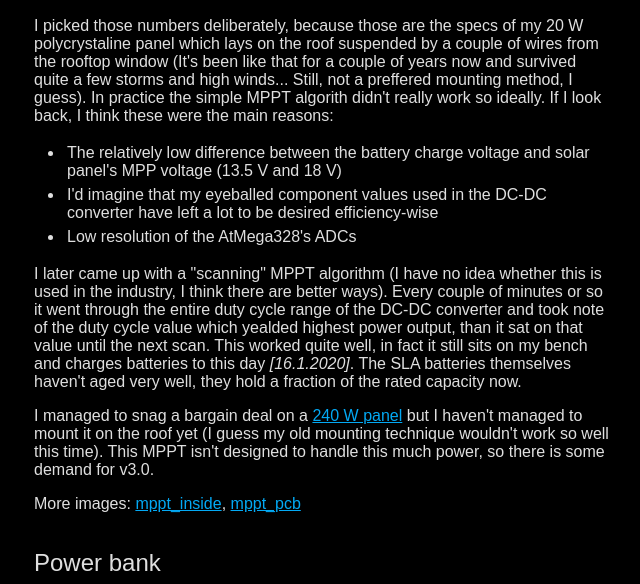
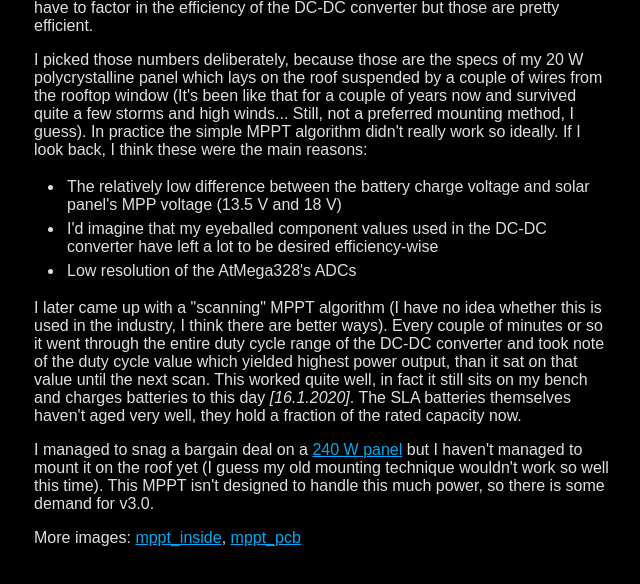
Before and after one commit to georges-circuits/website_source, a PHP site: page /?theme=1 in a window 1280 px wide. Shown: the part 5052-5636 px from the top of the page, without its empty margins (30-670 px from the left). Run offline with PHP 8.4, Linux system fonts and the light colour scheme.

Commit message:
content and spellchecks, formating

```diff
--- a/index.php
+++ b/index.php
@@ -5,8 +5,7 @@
     <head>
         <meta charset="utf-8" name="viewport" content="width=device-width, initial-scale=1">
         <!-- <meta name="keywords" content="blog,about"> TODO-->
-        <title>My site</title>
-        <style type="text/css">
+        <title>manakjiri.eu</title>
         <?php
             function a_img($fname) {
                 echo "<a href=\"/images/$fname\"><img src=\"/images/lq/$fname\" alt=\"$fname\"></a>";
@@ -31,6 +30,7 @@
                 }
             }
             function my_h1($heading) {
+                // the name is missleading, it donesn't have to be HTML's h1
                 $h = "1";
                 $id = to_id($heading);
                 echo "<a class=\"anchor\" id=$id></a>";
@@ -56,6 +56,7 @@
                 $foreground_a = "#3f51b5";
                 $foreground_a_hover = "#03a9f4";
                 $text_highlight = "#EEEEEE";
+                $image_opacity = "1";
             }
             else
             {
@@ -64,8 +65,10 @@
                 $foreground_a = "#03a9f4"; //03a9f4
                 $foreground_a_hover = "#3f51b5"; //3f51b5
                 $text_highlight = "#2E2E2E";
+                $image_opacity = "0.7";
             }
         ?>
+        <style type="text/css">
             body {
                 font-family: sans-serif;
                 <?php echo "background-color: $background;\n"; ?>
@@ -122,6 +125,7 @@
                 max-width: 100%;
                 margin-left: 10px;
                 margin-bottom: 30px;
+                <?php /* echo "opacity: $image_opacity;\n"; */ ?>
             }
             * {
                 box-sizing: border-box;
@@ -147,7 +151,7 @@
         </style>
     </head>
     <body>
-        <form action="" method="get">
+        <form action="#" method="get">
             <button style="float: right;" type="submit" name="theme" value="dark">Dark</button>
             <button style="float: right;" type="submit" name="theme" value="light">Light</button>
         </form>
@@ -157,6 +161,8 @@
         <p>This site is meant to be kind of a guidepost of my internet footprint. Maybe even a personal blog of sorts. It is also one of those sideprojects that, unlike many, actually made it into something tangible. As such however, I cannot promise its long-term permanence (the possibility of me forgetting about the relentless domain expiration date is very plausible for example)...</p>
 
         <p>Most of my older projects (mid 2019 and older) can be found on my, now no longer active, <a href="https://www.instagram.com/georges_circuits/" target="_blank">Instagram</a> account. I diversified and became less active on social media since then (still don't know whether there is a correlation, anyways). I am on <a href="https://twitter.com/jiri_manak" target="_blank">Twitter</a>, but I am certainly not very active by Twitter's standards. I also sometimes post on <a href="https://www.youtube.com/channel/UCNN9n9_ZPvUgNaIL2yDP8Qw" target="_blank">YouTube</a> (and subsequently <a href="https://lbry.tv/@George:f" target="_blank">LBRY</a>) but those are even worse off activity-wise. I also have <a href="https://github.com/georges-circuits/" target="_blank">GitHub</a> with some public projects and a few more private ones, I might release them if I ever get around to tidy them up.</p>
+
+        <p><i>Hint:</i> All headings are links to themselves.</p>
 
         <br>
 
@@ -178,6 +184,8 @@
         <div class="clearfix">
             <div class="box">
                 <p>A network of ultra-low power low-cost maintenance-free outdoor wireless sensors connected to a base station to provide soil moisture readout for monitoring or automatic watering purposes.</p>
+                <p>The image shows a working prototype of the base station. The drawing was just a very simple way of demonstrating that the touchscreen works.</p>
+                <p>I'm currently in the stage of making schematics and routing the v1 PCBs. Alongside with that I'm working on some proof of concept code snippets for the individual parts of the project. I will share more details as I progress.</p>
                 <p>In the works since the summer of 2019.</p>
                 <p>More: <a href="/images/base_drawing.gif">base_drawing</a></p>
             </div>
@@ -258,7 +266,7 @@
         <?php project_heading("Quadcopters!"); ?>
         <div class="clearfix">
             <div class="box">
-                <p>We don't call these drones, they are quadcopetrs, quads in short. FPV stands for First Person View, which is exactly what it sounds like - you have a camera and a video transmitter on the quad, a monitor or preferably FPV goggles with a video receiver on the ground. This is usually old school analog system with low resolution and image quality but very low delay and predictable ditioration <!-- (where a digital system would start jittering, analog maybe goes out almost completely into static, but you can usally still see at least some features of the image, which is enough to steer out of that situation) -->. It enables you to see the world from the quad's perspective, which opens up a whole range of possibilities, as you can imagine.</p>
+                <p>We don't call these drones, they are quadcopters, quads in short. FPV stands for First Person View, which is exactly what it sounds like - you have a camera and a video transmitter on the quad, a monitor or preferably FPV goggles with a video receiver on the ground. This is usually old school analog system with low resolution and image quality but very low delay and predictable deterioration <!-- (where a digital system would start jittering, analog maybe goes out almost completely into static, but you can usally still see at least some features of the image, which is enough to steer out of that situation) -->. It enables you to see the world from the quad's perspective, which opens up a whole range of possibilities, as you can imagine.</p>
                 <p>The one you can see on the right is my latest one:
                 <ul>
                     <li>Quad itself:<ul>
@@ -274,7 +282,7 @@
                     </ul></li>
                     <li>Batteries:<ul>
                         <li>These things are, in my opinion, holding this hobby back the most. Quads are extremely power hungry and are constantly pushing batteries way beyond their limits, as a result, the batteries only last anywhere from 30 to 100 flights, which makes them probably the most expensive part of this hobby in the long term.</li>
-                        <li><b>Turnigy Graphene 4S 1300mAh</b> 65C (mine are pretty much dead after ~60 flights. I've had 6 in total: destroyed one in a crash, 3 are starting to show signs of dying cells, still flyable but weak in punchouts and aggresive corners and the remaining two are ok)</li>
+                        <li><b>Turnigy Graphene 4S 1300mAh</b> 65C (mine are pretty much dead after ~60 flights. I've had 6 in total: destroyed one in a crash, 3 are starting to show signs of dying cells, still flyable but weak in punchouts and aggressive corners and the remaining two are ok)</li>
                         <li><b>Turnigy Multistar 4S 1400mAh</b> 65C (these have lasted quite a bit longer with some clocking in about 150 flights, but they were weaker throughout compared to the Graphenes)</li>
                     </ul></li>
                     <li>Ground equipment:<ul>
@@ -321,16 +329,16 @@
         <?php project_heading("Arduino-based MPPT battery solar charge controller v2.0"); ?>
         <div class="clearfix">
             <div class="box">
-                <p>MPPT stands for Maximum Power Point Tracking. Solar panels have a speciffic Load Current/Voltage <a href="https://www.ti.com/lit/an/slyt478/slyt478.pdf" target="_blank">characteristic</a>. I'll give you a real world example using actual numbers instead of pure theory. We'll connect our imaginary solar panel, which can put out 22 V at no load and 1 A when shorted, directly to our imaginary 12 V battery. The battery is going to start charging at about 1 A, which means that we're getting 12 W of power from our solar panel. Not bad right? But we can do better.</p>
-                <p>See, up to a certain point the solar panel acts like a current limited power supply, so the only way to increase the power output is to increase the voltage. An efficient DC-DC buck converter can do the job, we just need to find the MPP tipping point. This is exactly what the MPPT algorith does, it keeps nudging the load up (you can think of it as variable resistive load) while measuring the power output, if it notices that the power is dropping, it will ease off.</p>
-                <p>By doing this, it should ideally find that our imaginay solar panel has its MPP at about 18 V. 1A * 18V gives us 18W of power, a 30% improvemnt. Of course you have to factor in the efficiency of the DC-DC converter but those are pretty efficient.</p>
-                <p>I picked those numbers deliberately, because those are the specs of my 20 W polycrystaline panel which lays on the roof suspended by a couple of wires from the rooftop window (It's been like that for a couple of years now and survived quite a few storms and high winds... Still, not a preffered mounting method, I guess). In practice the simple MPPT algorith didn't really work so ideally. If I look back, I think these were the main reasons:</p>
+                <p>MPPT stands for Maximum Power Point Tracking. Solar panels have a specific Load Current/Voltage <a href="https://www.ti.com/lit/an/slyt478/slyt478.pdf" target="_blank">characteristic</a>. I'll give you a real world example using actual numbers instead of pure theory. We'll connect our imaginary solar panel, which can put out 22 V at no load and 1 A when shorted, directly to our imaginary 12 V battery. The battery is going to start charging at about 1 A, which means that we're getting 12 W of power from our solar panel. Not bad right? But we can do better.</p>
+                <p>See, up to a certain point the solar panel acts like a current limited power supply, so the only way to increase the power output is to increase the voltage. An efficient DC-DC buck converter can do the job, we just need to find the MPP tipping point. This is exactly what the MPPT algorithm does, it keeps nudging the load up (you can think of it as variable resistive load) while measuring the power output, if it notices that the power is dropping, it will ease off.</p>
+                <p>By doing this, it should ideally find that our imaginary solar panel has its MPP at about 18 V. 1A * 18V gives us 18W of power, a 30% improvement. Of course you have to factor in the efficiency of the DC-DC converter but those are pretty efficient.</p>
+                <p>I picked those numbers deliberately, because those are the specs of my 20 W polycrystalline panel which lays on the roof suspended by a couple of wires from the rooftop window (It's been like that for a couple of years now and survived quite a few storms and high winds... Still, not a preferred mounting method, I guess). In practice the simple MPPT algorithm didn't really work so ideally. If I look back, I think these were the main reasons:</p>
                 <ul>
                     <li>The relatively low difference between the battery charge voltage and solar panel's MPP voltage (13.5 V and 18 V)</li>
                     <li>I'd imagine that my eyeballed component values used in the DC-DC converter have left a lot to be desired efficiency-wise</li>
                     <li>Low resolution of the AtMega328's ADCs</li>
                 </ul>
-                <p>I later came up with a "scanning" MPPT algorithm (I have no idea whether this is used in the industry, I think there are better ways). Every couple of minutes or so it went through the entire duty cycle range of the DC-DC converter and took note of the duty cycle value which yealded highest power output, than it sat on that value until the next scan. This worked quite well, in fact it still sits on my bench and charges batteries to this day <i>[16.1.2020]</i>. The SLA batteries themselves haven't aged very well, they hold a fraction of the rated capacity now.</p>
+                <p>I later came up with a "scanning" MPPT algorithm (I have no idea whether this is used in the industry, I think there are better ways). Every couple of minutes or so it went through the entire duty cycle range of the DC-DC converter and took note of the duty cycle value which yielded highest power output, than it sat on that value until the next scan. This worked quite well, in fact it still sits on my bench and charges batteries to this day <i>[16.1.2020]</i>. The SLA batteries themselves haven't aged very well, they hold a fraction of the rated capacity now.</p>
                 <p>I managed to snag a bargain deal on a <a href="/images/mppt_240w_panel.gif">240 W panel</a> but I haven't managed to mount it on the roof yet (I guess my old mounting technique wouldn't work so well this time). This MPPT isn't designed to handle this much power, so there is some demand for v3.0.</p>
                 <p>More images: <a href="/images/mppt_inside.gif">mppt_inside</a>, <a href="/images/mppt_pcb.gif">mppt_pcb</a></p>
             </div>
@@ -390,9 +398,10 @@
         <footer style="margin-top: 100px;">
             <p><i>Work in progress...</i><br>
             České verze se to také <b>možná</b> někdy dočká.</p>
-            <p><b>Disclaimer:</b> The site logs information about your browser (mainly the language preference and things like your browser name and the device you are using for debugging purposes). This is what a log line looks like: <i <?php echo "style=\"background-color: $text_highlight;\""; ?>>2020/01/15 10:40:37: en,cs-CZ;q=0.9,cs;q=0.8 || HTTP/1.1 || Mozilla/5.0 (Windows NT 10.0; Win64; x64) AppleWebKit/537.36 (KHTML, like Gecko) Chrome/79.0.3945.88 Safari/537.36 || dark</i>. I'm doing it purely out of curiosity. I'm putting this disclosure here because I want to be transparent about what it is that I'm doing with data. Checkout the <a href="https://github.com/georges-circuits/website_source" target="_blank">GitHub repo</a> to verify that that's actually what's happening and let me know if you don't agree with this.</p>
-            <p>Up since the 3<sup>rd</sup> of January 2020 <br>
-            Last update: 17.1.2020</p>
+            <p><b>Disclaimer:</b> The site logs information about your browser (mainly the language preference and things like your browser name and the device you are using for debugging purposes). This is what a log line looks like: <i <?php echo "style=\"background-color: $text_highlight;\""; ?>>2020/01/15 10:40:37: en,cs-CZ;q=0.9,cs;q=0.8 || HTTP/1.1 || Mozilla/5.0 (Windows NT 10.0; Win64; x64) AppleWebKit/537.36 (KHTML, like Gecko) Chrome/79.0.3945.88 Safari/537.36 || dark</i>. I'm doing it purely out of curiosity. I'm putting this disclosure here because I want to be transparent about what it is that I'm doing with data. Checkout the <a href="https://github.com/georges-circuits/website_source" target="_blank">GitHub repo</a> to verify that that's actually what's happening and let me know if you don't agree with this. <br>
+            This site does not store any cookies. (click on the <a href="/images/check_cookies_yourself.gif">lock</a> icon and see Cookies to verify)</p>
+            <p>Up since the 3<sup>rd</sup> of January 2020<br>
+            Last update: 18.1.2020 <a style="float: right;" href="#">Return up</a></p>
         </footer>
     </body>
 </html>
```
Also changed, not shown: README.md. Lines whose indentation alone changed are shown as unchanged.
